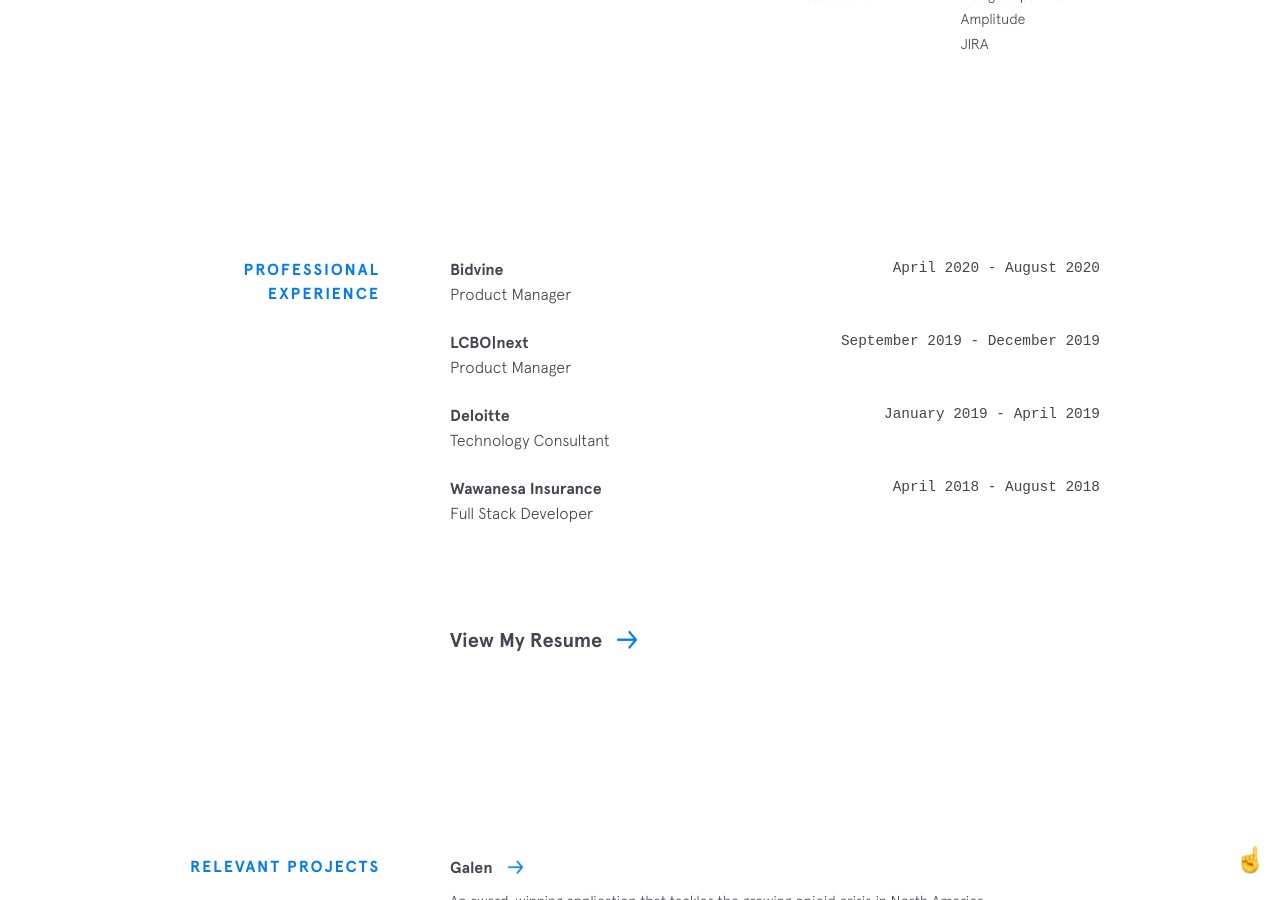
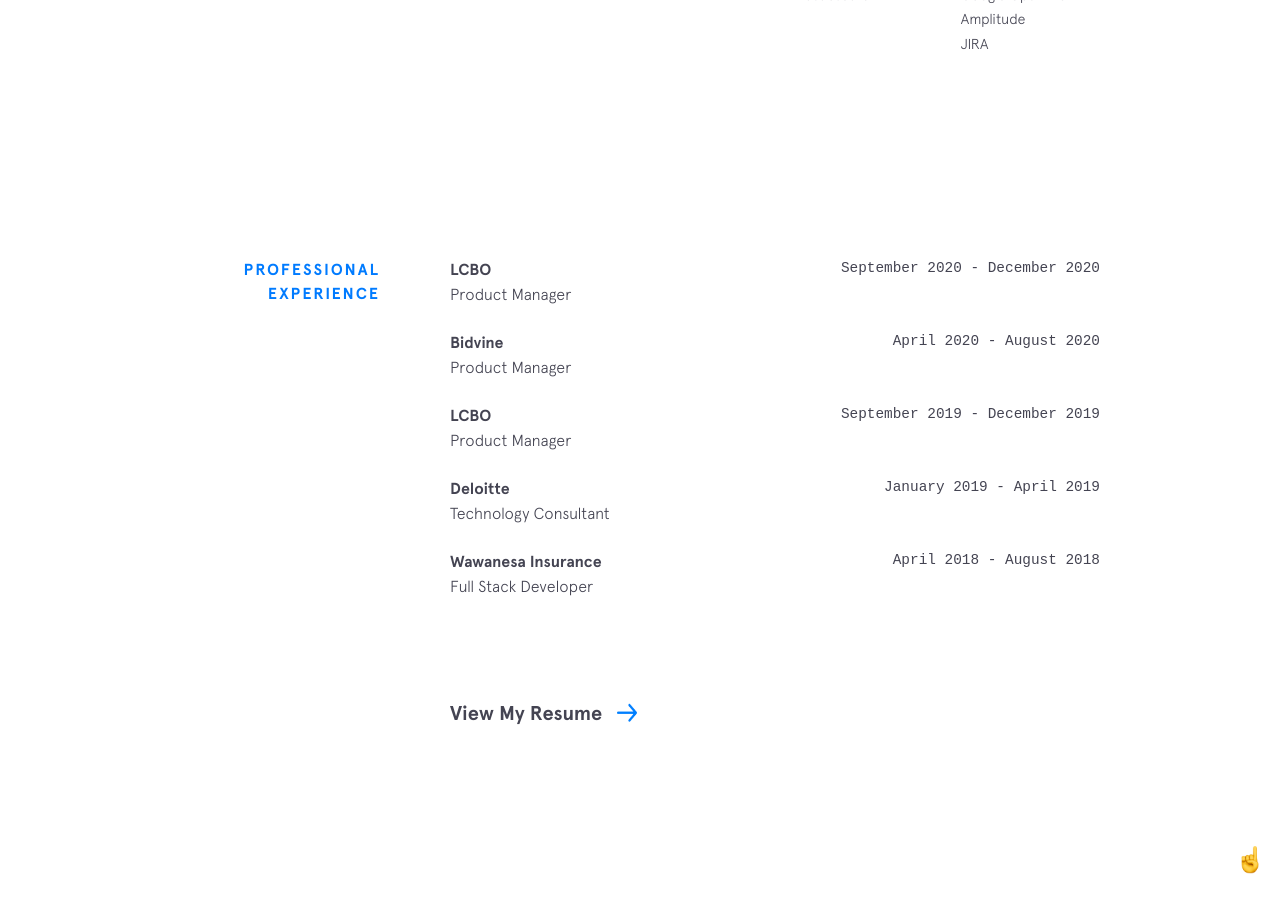
Before and after one commit to PronoyC/pronoyc.github.io, a Jekyll site: the page built from index.html, in a window 1280 px wide and 900 px high, scrolled down 2232 px. Built offline with Jekyll 4.4.1, drawn with Linux system fonts in a browser that asks for light colours; nearby versions of some CDN libraries.

Commit message:
Update experience.yml

```diff
--- a/_data/experience.yml
+++ b/_data/experience.yml
@@ -1,9 +1,14 @@
+- company: LCBO
+  url: https://www.lcbonext.com/
+  time: September 2020 - December 2020
+  position: Product Manager
+
 - company: Bidvine
   url: https://www.bidvine.com/
   time: April 2020 - August 2020
   position: Product Manager
 
-- company: LCBO|next
+- company: LCBO
   url: https://www.lcbonext.com/
   time: September 2019 - December 2019
   position: Product Manager
```
